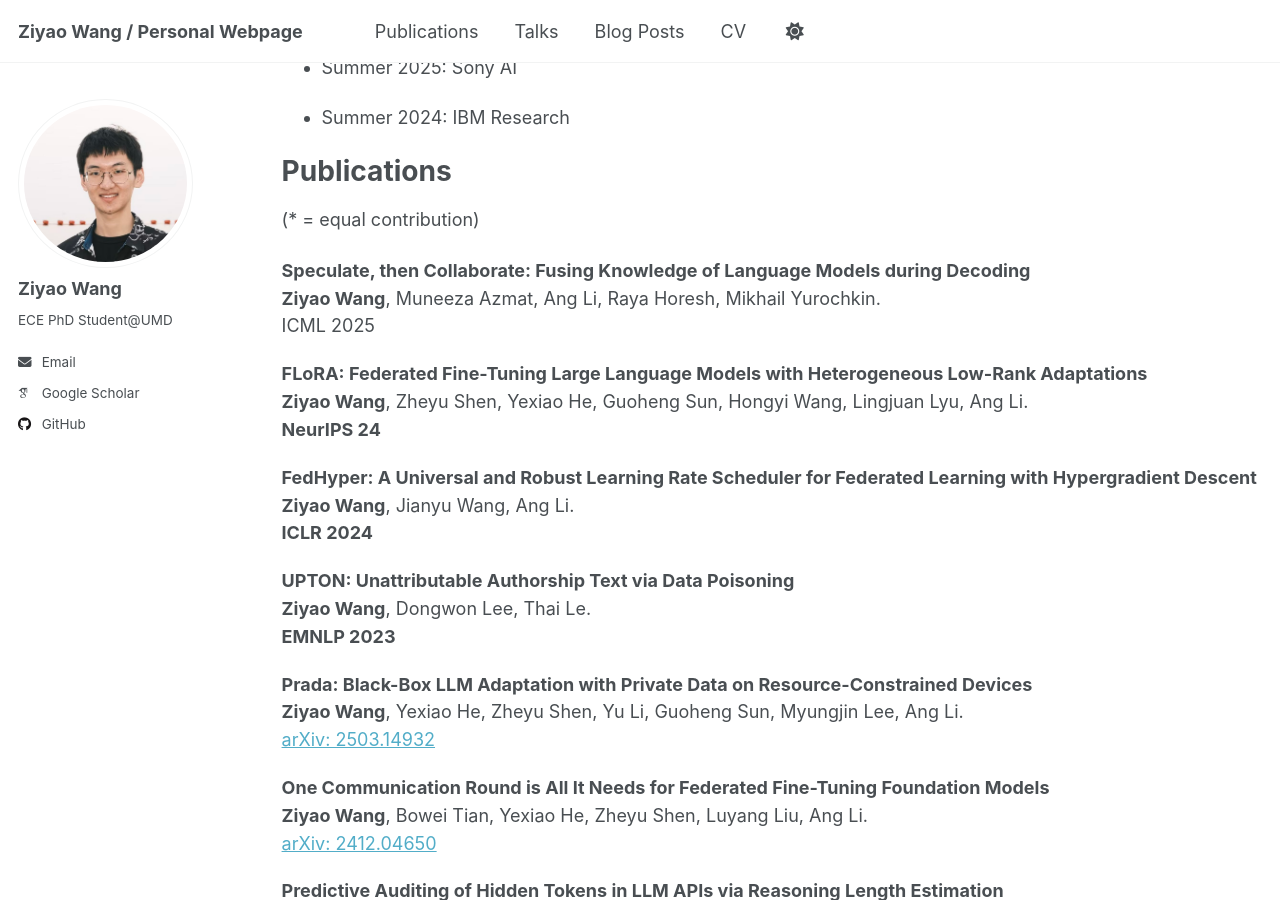
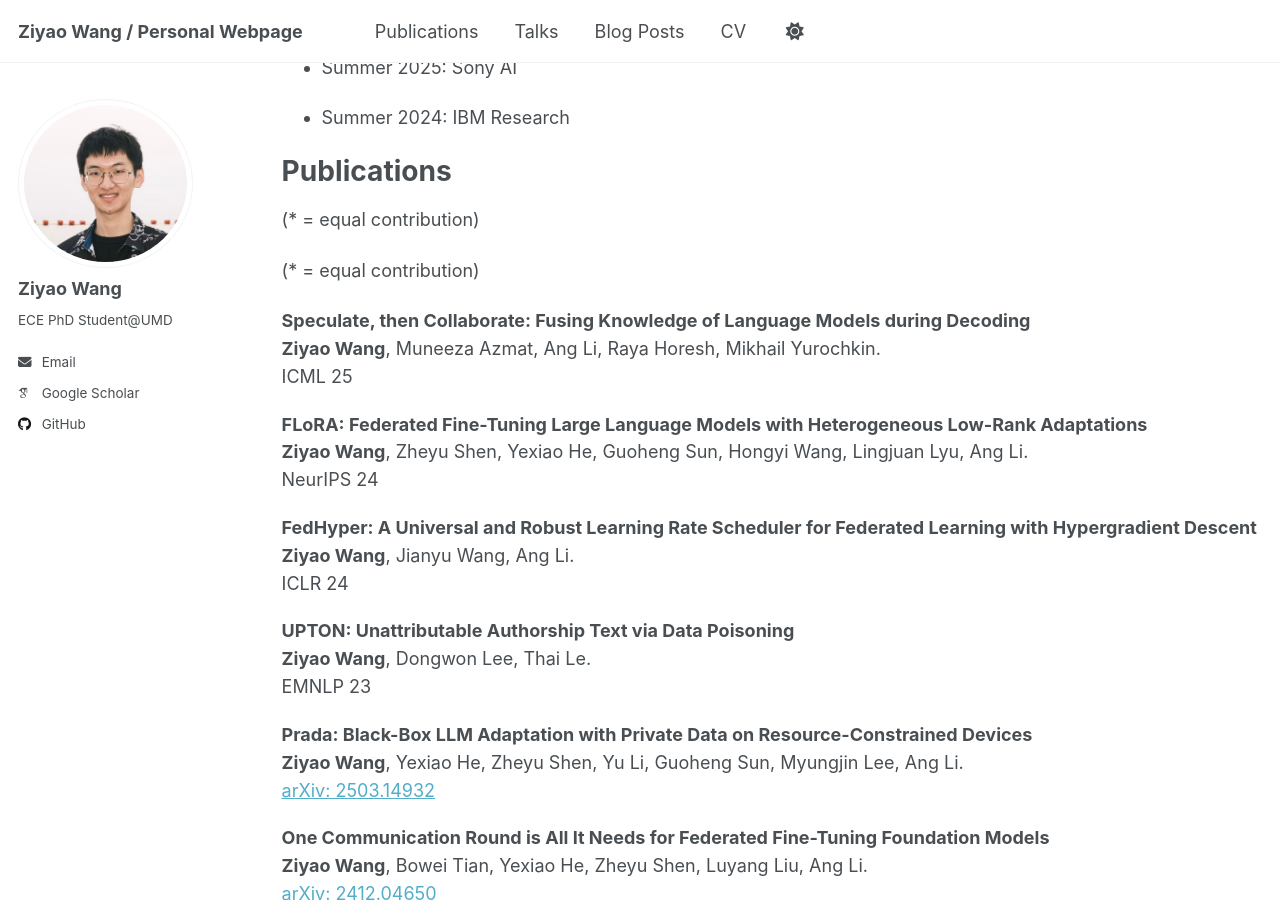
Before and after one commit to ziyaow1010/ziyaow1010.github.io, a Jekyll site: the page built from _pages/cv.md, in a window 1280 px wide and 900 px high, scrolled down 272 px. Built offline with Jekyll 4.4.1, drawn with Linux system fonts in a browser that asks for light colours; some web fonts are replaced; a script that is not in the unit is left out.

Commit message:
Update cv.md

```diff
--- a/_pages/cv.md
+++ b/_pages/cv.md
@@ -24,30 +24,32 @@ Publications
 ======
 (* = equal contribution)
 
+(* = equal contribution)
+
 <div class="selected-pubs">
 
 <p>
 <strong>Speculate, then Collaborate: Fusing Knowledge of Language Models during Decoding</strong><br>
 <strong>Ziyao Wang</strong>, Muneeza Azmat, Ang Li, Raya Horesh, Mikhail Yurochkin.<br>
-ICML 2025
+ICML 25
 </p>
 
 <p>
 <strong>FLoRA: Federated Fine-Tuning Large Language Models with Heterogeneous Low-Rank Adaptations</strong><br>
 <strong>Ziyao Wang</strong>, Zheyu Shen, Yexiao He, Guoheng Sun, Hongyi Wang, Lingjuan Lyu, Ang Li.<br>
-<strong>NeurIPS 24</strong>
+NeurIPS 24
 </p>
 
 <p>
 <strong>FedHyper: A Universal and Robust Learning Rate Scheduler for Federated Learning with Hypergradient Descent</strong><br>
 <strong>Ziyao Wang</strong>, Jianyu Wang, Ang Li.<br>
-<strong>ICLR 2024</strong>
+ICLR 24
 </p>
 
 <p>
 <strong>UPTON: Unattributable Authorship Text via Data Poisoning</strong><br>
 <strong>Ziyao Wang</strong>, Dongwon Lee, Thai Le.<br>
-<strong>EMNLP 2023</strong>
+EMNLP 23
 </p>
 
 <p>
@@ -83,25 +85,25 @@ Guoheng Sun, <strong>Ziyao Wang</strong>, Bowei Tian, Meng Liu, Zheyu Shen, Shwa
 <p>
 <strong>Towards counterfactual fairness through auxiliary variables</strong><br>
 Bowei Tian, <strong>Ziyao Wang</strong>, Shwai He, Wanghao Ye, Guoheng Sun, Yucong Dai, Yongkai Wu, Ang Li.<br>
-<strong>ICLR 25</strong>
+ICLR 25
 </p>
 
 <p>
 <strong>SHED: Shapley-Based Automated Dataset Refinement for Instruction Fine-Tuning</strong><br>
 Yexiao He, <strong>Ziyao Wang</strong>, Zheyu Shen, Guoheng Sun, Yucong Dai, Yongkai Wu, Hongyi Wang, Ang Li.<br>
-<strong>NeurIPS 24</strong>
+NeurIPS 24
 </p>
 
 <p>
 <strong>NetGuard: Protecting Commercial Web APIs from Model Inversion Attacks using GAN-generated Fake Samples</strong><br>
 Xueluan Gong, <strong>Ziyao Wang</strong>, Yanjiao Chen, Qian Wang, Cong Wang, Chao Shen.<br>
-<strong>WWW 23</strong>
+WWW 23
 </p>
 
 <p>
 <strong>EdgeLoRA: An Efficient Multi-Tenant LLM Serving System on Edge Devices</strong><br>
 Zheyu Shen, Yexiao He, <strong>Ziyao Wang</strong>, Yuning Zhang, Guoheng Sun, Wanghao Ye, Ang Li.<br>
-<strong>MobiSys 25</strong>
+MobiSys 25
 </p>
 
 <p>
@@ -113,31 +115,31 @@ Bowei Tian, <strong>Ziyao Wang</strong>, Meng Liu, Yucong Dai, Shwai He, Guoheng
 <p>
 <strong>Moderator: Moderating Text-to-Image Diffusion Models through Fine-grained Context-based Policies</strong><br>
 Peiran Wang, Qiyu Li, Longxuan Yu, <strong>Ziyao Wang</strong>, Ang Li, Haojian Jin.<br>
-<strong>CCS 24 (Distinguished Paper Award)</strong>
+CCS 24 (Distinguished Paper Award)
 </p>
 
 <p>
 <strong>Beowulf: Mitigating Model Extraction Attacks Via Reshaping Decision Regions</strong><br>
 Xueluan Gong, Rubin Wei, <strong>Ziyao Wang</strong>, Yuchen Sun, Jiawen Peng, Yanjiao Chen, Qian Wang.<br>
-<strong>CCS 24</strong>
+CCS 24
 </p>
 
 <p>
 <strong>A GAN-based Defense Framework against Model Inversion Attacks</strong><br>
 Xueluan Gong*, <strong>Ziyao Wang*</strong>, Yanjiao Chen, Qian Wang.<br>
-<strong>TIFS</strong>
+TIFS
 </p>
 
 <p>
 <strong>Kaleidoscope: Triggering Backdoor with RGB Filters</strong><br>
 Xueluan Gong*, <strong>Ziyao Wang*</strong>, Yuzhe Gu, Yanjiao Chen, Qian Wang.<br>
-<strong>TDSC</strong>
+TDSC
 </p>
 
 <p>
 <strong>KERBNET: A QoE-aware Kernel-Based Backdoor Attack Framework</strong><br>
 Xueluan Gong, Yanjiao Chen, Huayang Huang, Weihan Kong, <strong>Ziyao Wang</strong>, Qian Wang.<br>
-<strong>TDSC</strong>
+TDSC
 </p>
 
 </div>
```
